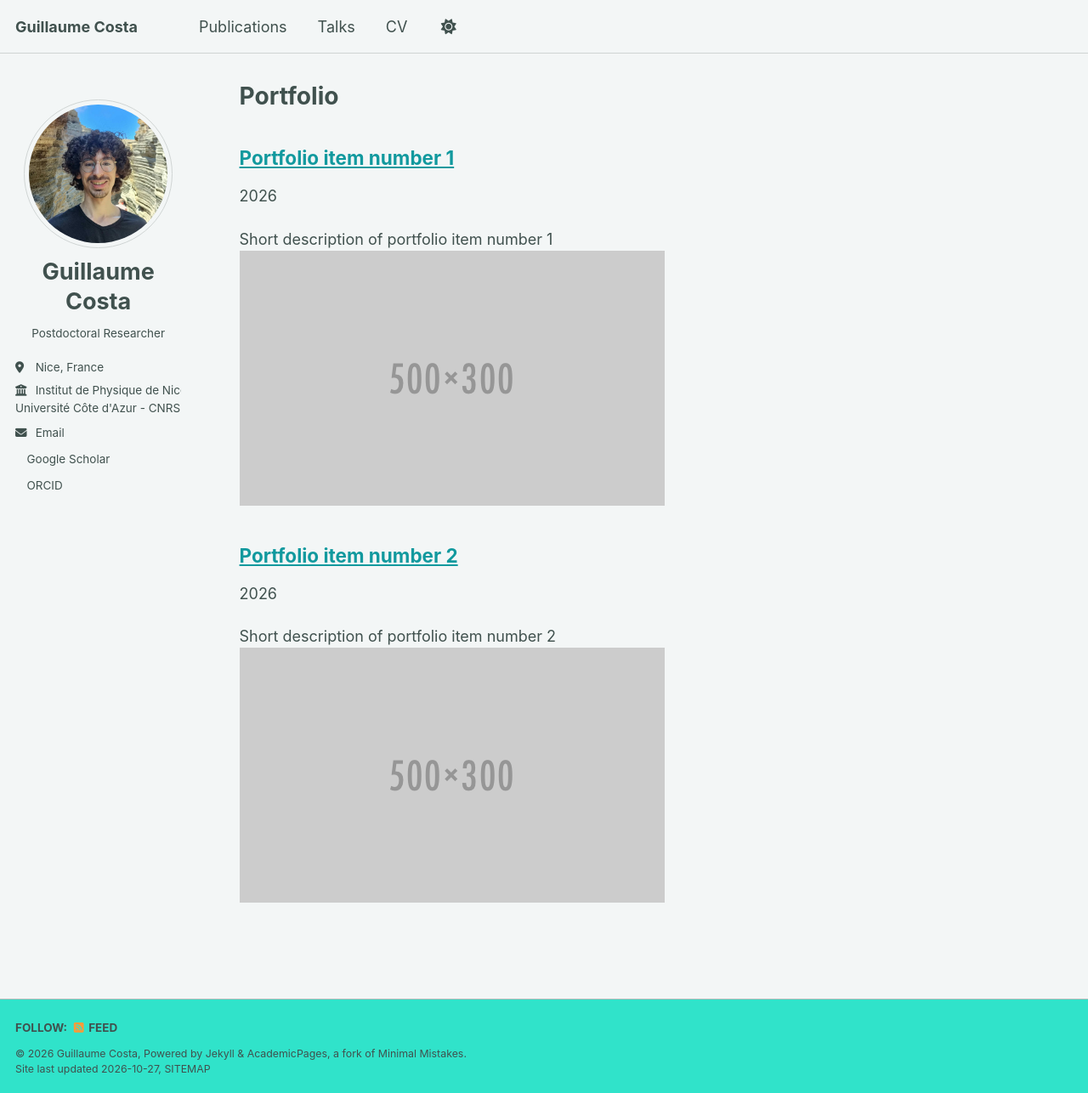
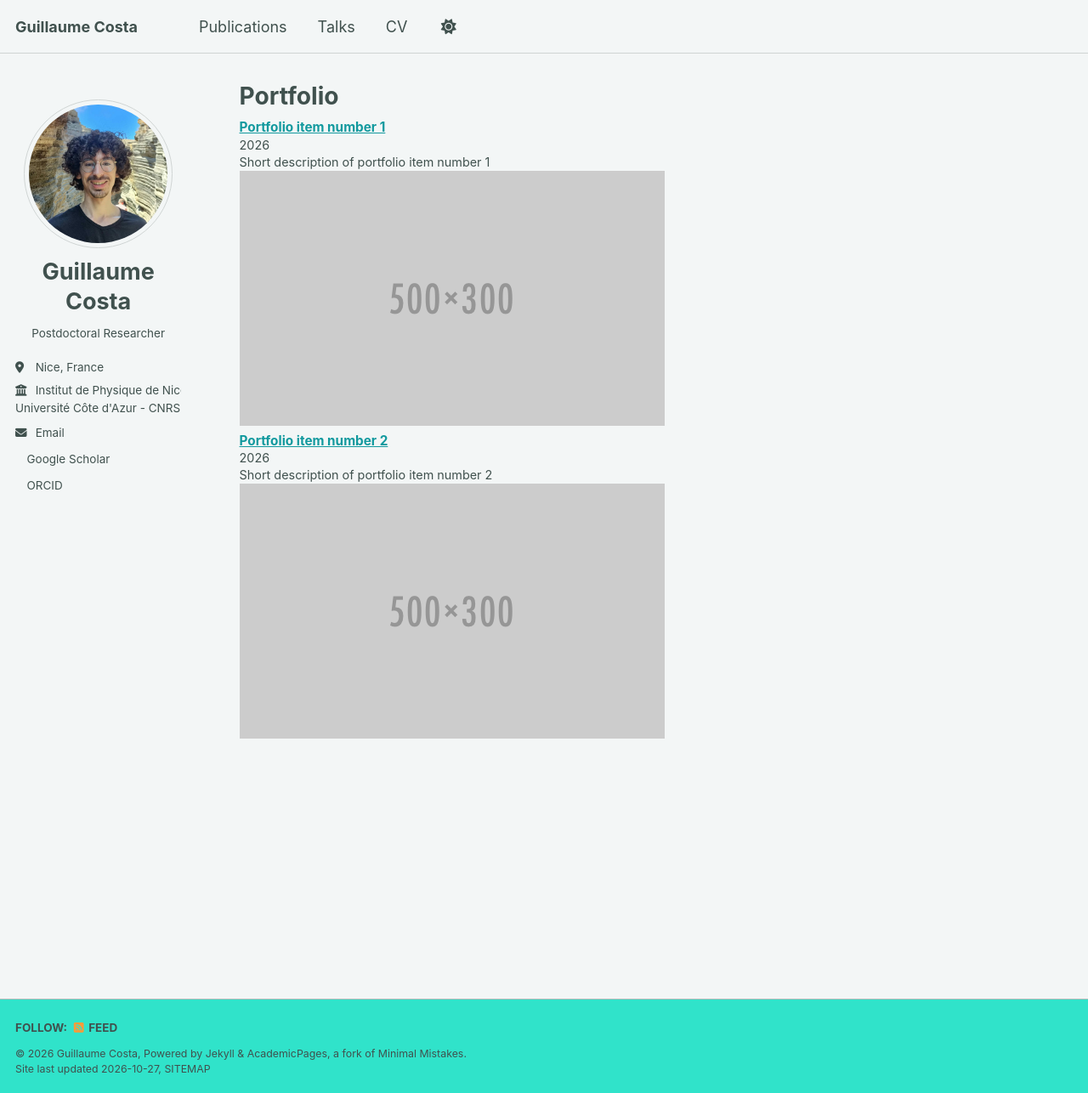
Before and after one commit to GuilCos/GuilCos.github.io, a Jekyll site: the page built from _pages/portfolio.html, in a window 1280 px wide and 1286 px high. Shown: the whole window at 85% size. Built offline with Jekyll 4.4.1, drawn with Linux system fonts in a browser that asks for light colours; a script bundle is joined from its source files by our own code; a style sheet for code colours, icons or effects is not loaded.

Commit message:
Update main.scss

```diff
--- a/assets/css/main.scss
+++ b/assets/css/main.scss
@@ -95,3 +95,36 @@
     gap: 1rem;
   }
 }
+
+
+/* Compact publication list */
+.archive__item {
+  margin-bottom: 0.5em;
+}
+
+.archive__item-title {
+  font-size: 0.85em;
+  line-height: 1.2;
+  margin-top: 0;
+  margin-bottom: 0.15em;
+}
+
+.archive__item p {
+  font-size: 0.8em;
+  line-height: 1.3;
+  margin-top: 0.1em;
+  margin-bottom: 0.1em;
+}
+
+.archive__item-excerpt {
+  font-size: 0.8em;
+  line-height: 1.3;
+  margin-top: 0.1em;
+  margin-bottom: 0.1em;
+}
+
+.archive__item .citation {
+  font-size: 0.8em;
+  line-height: 1.3;
+  margin: 0.1em 0;
+}
```
